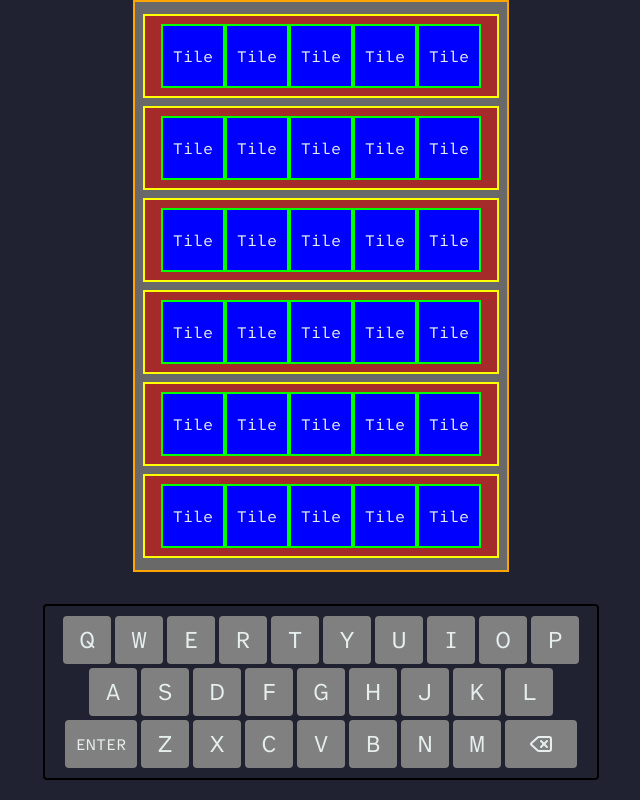
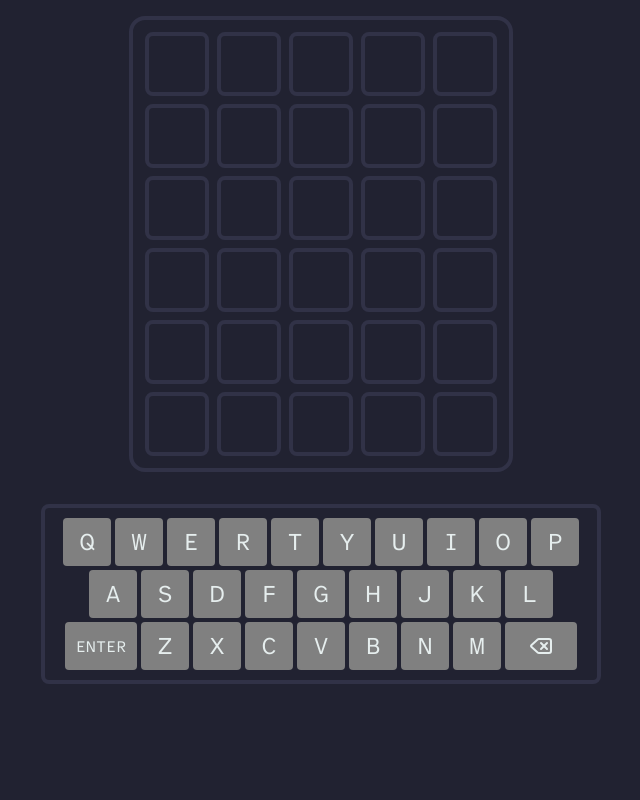
Before and after one commit to dominicbrauer/web-wordle, an Astro site in the folder web/: page /game in a window 1280 px wide. Shown: the whole page, without its empty margins (319-959 px from the left). Built offline with nearby package versions, Linux system fonts and the light colour scheme; Astro itself is replaced by a stand-in of ours.

Commit message:
Redesign word grid and first inputEventListener for keyboard

```diff
--- a/web/package.json
+++ b/web/package.json
@@ -9,7 +9,7 @@
     "astro": "astro"
   },
   "dependencies": {
-    "astro": "^5.7.2"
+    "astro": "^5.7.4"
   },
   "packageManager": "pnpm@9.15.4+sha512.b2dc20e2fc72b3e18848459b37359a32064663e5627a51e4c74b2c29dd8e8e0491483c3abb40789cfd578bf362fb6ba8261b05f0387d76792ed6e23ea3b1b6a0"
 }
--- a/web/src/components/game/DigitalKeyboard.astro
+++ b/web/src/components/game/DigitalKeyboard.astro
@@ -1,7 +1,7 @@
 ---
 import KeyRow from "./keyboard/KeyRow.astro";
 import KeyTile from "./keyboard/KeyTile.astro";
-import DeleteIcon from "../../../public/delete.svg";
+import DeleteIcon from "../../../public/icons/delete.svg";
 
 const firstRow = ['Q', 'W', 'E', 'R', 'T', 'Y', 'U', 'I', 'O', 'P'];
 const secondRow = ['A', 'S', 'D', 'F', 'G', 'H', 'J', 'K', 'L'];
@@ -25,8 +25,8 @@ const thirdRow = ['Z', 'X', 'C', 'V', 'B', 'N', 'M'];
   .keyboard-container {
     margin: 2rem auto;
     width: fit-content;
-    border: 2px solid black;
+    border: 4px solid var(--dark-accent-color);
     padding: .5rem 1rem;
-    border-radius: .25rem;
+    border-radius: .5rem;
   }
 </style>
--- a/web/src/components/game/WordGrid.astro
+++ b/web/src/components/game/WordGrid.astro
@@ -17,11 +17,12 @@ import WordRow from "./wordgrid/WordRow.astro";
   .word-grid {
     display: flex;
     flex-direction: column;
-    background-color: dimgray;
-    border: 2px solid orange;
+    background-color: var(--background-color);
+    border: .25rem solid var(--dark-accent-color);
     width: fit-content;
     height: fit-content;
     padding: .5rem;
     margin: auto;
+    border-radius: 1rem;
   }
 </style>
--- a/web/src/components/game/wordgrid/CharTile.astro
+++ b/web/src/components/game/wordgrid/CharTile.astro
@@ -2,18 +2,21 @@
 
 ---
 
-<div class="word-tile">
-  Tile
+<div class="char-tile">
+  <slot name="char-slot" />
 </div>
 
 <style>
-  .word-tile {
+  .char-tile {
     width: 4rem;
     height: 4rem;
-    background-color: blue;
-    border: 2px solid lime;
+    font-size: 2.25em;
+    background-color: var(--background-color);
+    border: 4px solid var(--dark-accent-color);
+    border-radius: .5rem;
     display: flex;
     justify-content: center;
     align-items: center;
+    margin: .25rem;
   }
 </style>
--- a/web/src/components/game/wordgrid/WordRow.astro
+++ b/web/src/components/game/wordgrid/WordRow.astro
@@ -16,10 +16,7 @@ import CharTile from "./CharTile.astro";
   .word-row {
     display: flex;
     flex-direction: row;
-    background-color: brown;
+    background-color: var(--background-color);
     width: fit-content;
-    padding: .5rem 1rem;
-    margin: .25rem 0;
-    border: 2px solid yellow;
   }
 </style>
--- a/web/src/pages/game/index.astro
+++ b/web/src/pages/game/index.astro
@@ -9,4 +9,17 @@ import Layout from "../../layouts/Layout.astro"
   <WordGrid></WordGrid>
   <DigitalKeyboard></DigitalKeyboard>
 </Layout>
-<script></script>
+<script>
+  const pageBody = document.querySelector('body') as HTMLBodyElement;
+  const anyCharTile = document.querySelectorAll('.char-tile') as NodeListOf<HTMLDivElement>;
+
+  // interface pos {
+  //   x: number;
+  //   y: number;
+  // }
+
+  pageBody?.addEventListener('keypress', (event) => {
+    console.log(event.key);
+    anyCharTile[5].innerText = "E";
+  });
+</script>
--- a/web/src/styles/global.css
+++ b/web/src/styles/global.css
@@ -8,6 +8,7 @@
 
 :root {
   --background-color: rgb(33, 34, 49);
+  --dark-accent-color: rgb(49, 50, 71);
   --text-color: rgb(230, 238, 238);
 }
 
@@ -19,6 +20,7 @@
 
 html, body {
   margin: 0;
+  padding: .5rem;
   width: 100%;
   height: 100%;
   background-color: var(--background-color);
```
Also changed, not shown: web/public/icons/delete.svg (renamed from web/public/delete.svg), 1 other file.
